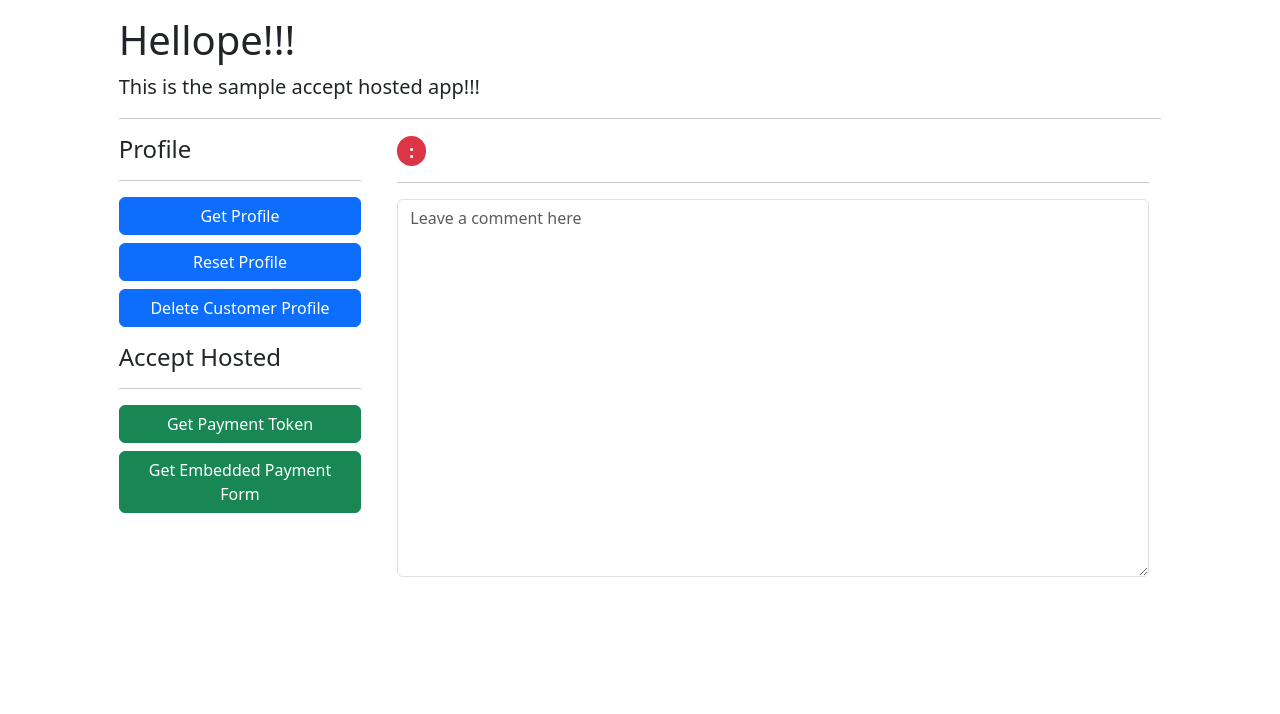
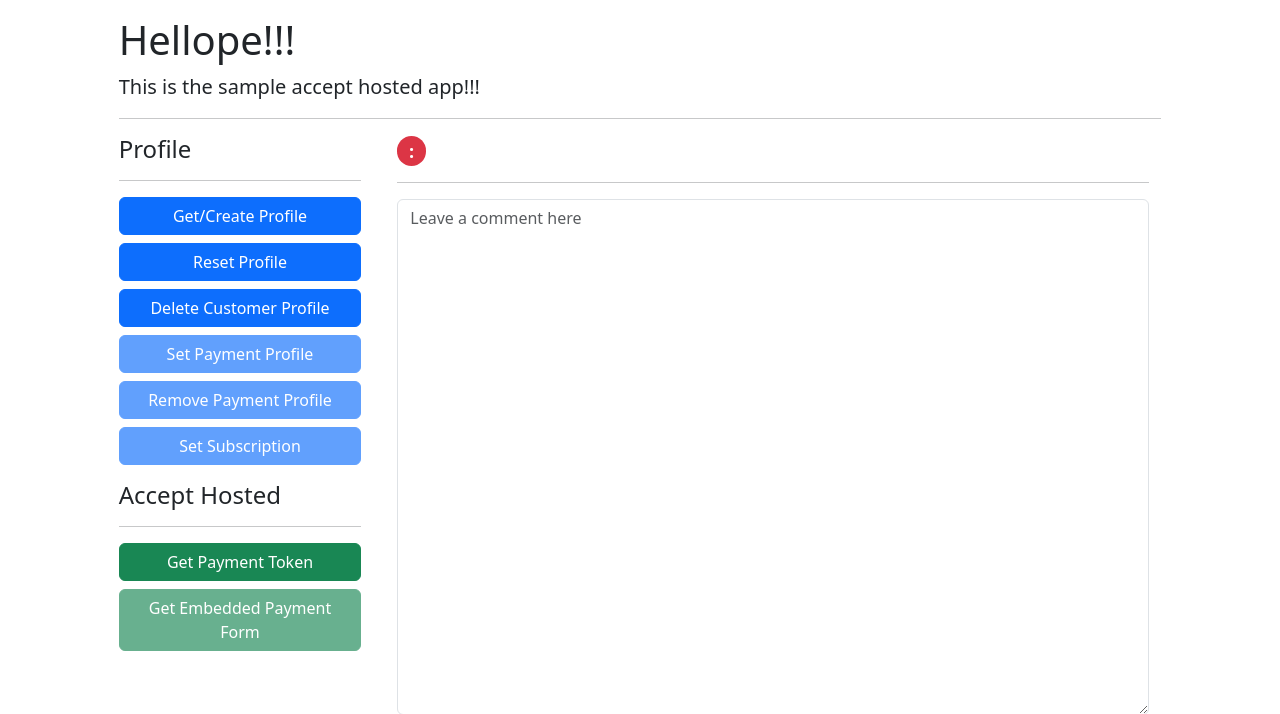
Before and after one commit to rlm8291/authorize_test, a Flask app: template templates/main.html in a window 1280 px wide. Shown: the top 714 px of the page. Run offline with Flask 3, Linux system fonts and the light colour scheme; the template is opened without the code that fills it, so the values that code supplies are empty.

Commit message:
Update /payment_token With a New Response + Update /find Functionality

```diff
--- a/app.py
+++ b/app.py
@@ -1,4 +1,4 @@
-from flask import Flask, render_template
+from flask import Flask, render_template, redirect
 from dotenv import dotenv_values
 from funcs import create_customer, find_customer, delete_customer, accept_host_page
 
@@ -10,15 +10,20 @@ profile = {"id": ""}
 app = Flask(__name__)
 
 
-@app.route("/")
+@app.route("/", methods=["GET"])
 def hello_payment():
     new_customer = create_customer()
     profile["id"] = new_customer["profileId"]
     return render_template("main.html", response=new_customer["response"])
 
 
-@app.route("/find")
+@app.route("/find", methods=["GET"])
 def find():
+    if bool(profile["id"]) is not True:
+        new_customer = create_customer()
+        profile["id"] = new_customer["profileId"]
+        return render_template("response.html", response=new_customer["response"])
+
     customer = find_customer(profile["id"])
     return render_template("response.html", response=customer)
 
@@ -26,13 +31,14 @@ def find():
 @app.route("/delete", methods=["DELETE"])
 def delete():
     deleted_customer = delete_customer(profile["id"])
+    profile["id"] = ""
     return render_template("response.html", response=deleted_customer)
 
 
-@app.route("/payment")
+@app.route("/payment_token", methods=["POST"])
 def get_payment():
-    token = accept_host_page(profile["id"]).token
-    return render_template("payment.html", token=str(token))
+    response_token = accept_host_page(profile["id"])
+    return render_template("response.html", response=response_token)
 
 
 @app.route("/test", methods=["POST"])
--- a/templates/actions.html
+++ b/templates/actions.html
@@ -1,16 +1,16 @@
 <h4>Profile</h4>
 <hr>
 <div class='d-grid gap-2 mb-3'>
-    <button class="btn btn-primary" hx-get="/find" hx-target="#response_message" hx-swap="outerHTML">Get Profile</button>
+    <button class="btn btn-primary" hx-get="/find" hx-target="#response_message" hx-swap="outerHTML">Get/Create Profile</button>
     <button class="btn btn-primary">Reset Profile</button>
     <button class="btn btn-primary" hx-delete="/delete" hx-target="#response_message">Delete Customer Profile</button>
-    <!-- <button class="btn btn-primary">Set Payment Profile</button>
-    <button class="btn btn-primary">Remove Payment Profile</button>
-    <button class="btn btn-primary">Set Subscription</button> -->
+    <button class="btn btn-primary" disabled>Set Payment Profile</button>
+    <button class="btn btn-primary" disabled>Remove Payment Profile</button>
+    <button class="btn btn-primary" disabled>Set Subscription</button>
 </div>
 <h4>Accept Hosted</h4>
 <hr>
 <div class='d-grid gap-2'>
-    <button class="btn btn-success">Get Payment Token</button>
-    <button class="btn btn-success">Get Embedded Payment Form</button>
+    <button class="btn btn-success" hx-post='/payment_token' hx-target="#response_message" hx-swap="outerHTML">Get Payment Token</button>
+    <button class="btn btn-success" disabled>Get Embedded Payment Form</button>
 </div>
```
Also changed, not shown: funcs.py (+11 -10 lines).
